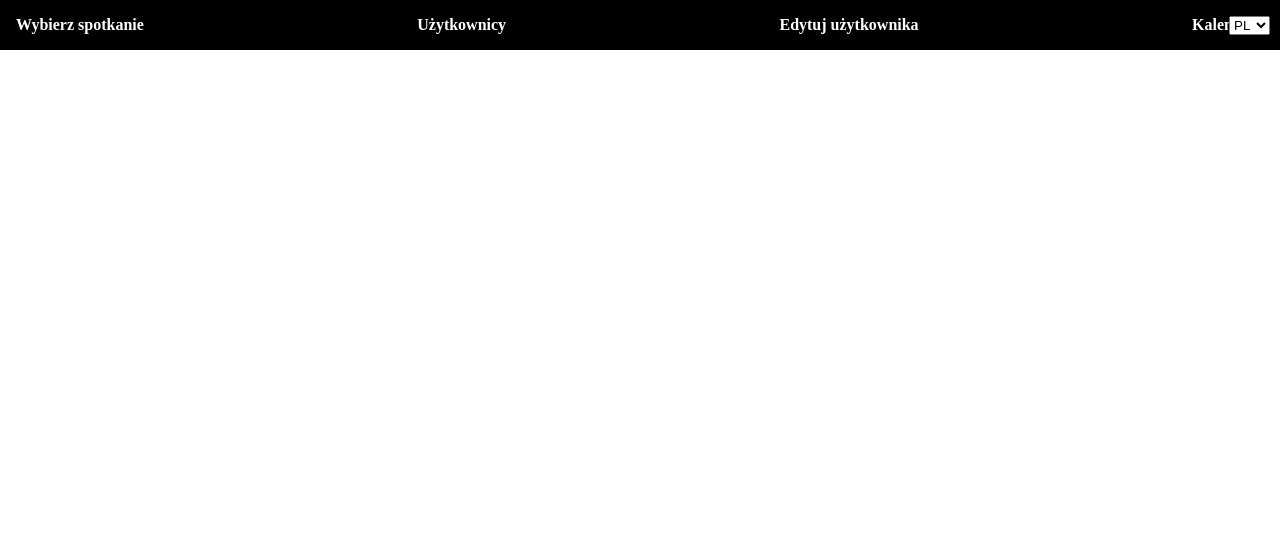
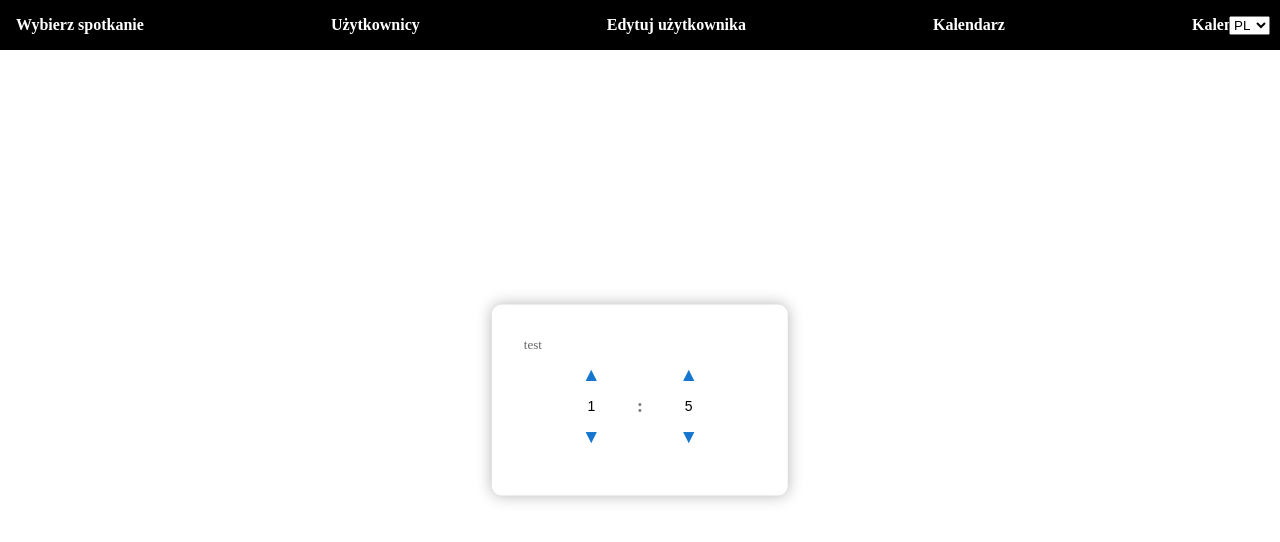
Before and after one commit to odevpl/Calendar, a React (Vite) app: page /calendar/popup-time in a window 1280 px wide. Shown: the top 542 px of the page. Built offline with nearby package versions, Linux system fonts and the light colour scheme.

Commit message:
add time popup UI with basic controls

```diff
--- a/src/App.jsx
+++ b/src/App.jsx
@@ -8,6 +8,7 @@ import UserEdit from './pages/users/edit/UserEdit';
 import { useState } from 'react';
 import pl from '../src/translations/pl';
 import en from '../src/translations/en';
+import PopupTime from './pages/calendar/PopupTime/PopupTime';
 
 function App() {
   const [language, setLanguage] = useState('pl');
@@ -40,6 +41,11 @@ function App() {
           path='/users/edit'
           element={<UserEdit translate={translate} />}
         />
+        {/* test  */}
+        <Route
+          path='/calendar/popup-time'
+          element={<PopupTime translate={translate} />}
+        />
       </Routes>
     </Router>
   );
--- a/src/components/layout/NavBar/NavBar.jsx
+++ b/src/components/layout/NavBar/NavBar.jsx
@@ -11,6 +11,7 @@ const NavBar = ({ language, handleLanguageChange, translate }) => {
           <NavLink to='/users'>{translate.nav.users}</NavLink>
           <NavLink to='/users/edit'>{translate.nav.userEdit}</NavLink>
           <NavLink to='/calendar'>{translate.nav.calendar}</NavLink>
+          <NavLink to='/calendar/popup-time'>{translate.nav.calendar}</NavLink>
           <select
             value={language}
             onChange={(e) => handleLanguageChange(e.target.value)}
--- a/src/pages/calendar/Calendar.jsx
+++ b/src/pages/calendar/Calendar.jsx
@@ -3,6 +3,7 @@ import dayjs from 'dayjs';
 import './Calendar.scss';
 import DayPicker from '../../components/booking/DayPicker/DayPicker';
 import BlueBtn from '../../components/ui/Button/BlueBtn/BlueBtn';
+import PopupTime from './PopupTime/PopupTime';
 
 const Calendar = ({ translate }) => {
   const [calendar, setCalendar] = useState([]); // stan kalendarza
@@ -101,6 +102,47 @@ const Calendar = ({ translate }) => {
               onChange={(e) => setNewTime(e.target.value)}
             />
           </div>
+          {/* zmiana czasu testy  */}
+          {/* ================= */}
+          <div className='formGroup'>
+            <label>{translate.calendarPage.popup.hour}</label>
+            <div className='time'>
+              <div className='hours'>
+                <button>▲</button>
+                <input
+                  className='timeInput'
+                  type='number'
+                  // type='time'
+                  // value={newTime}
+                  // onChange={(e) => setNewTime(e.target.value)}
+                  // placeholder='godz'
+                  min={1}
+                  max={23}
+                />
+                <button>▼</button>
+              </div>
+              <div className='separator'>:</div>
+              <div className='hours'>
+                <button>▲</button>
+                <input
+                  className='timeInput'
+                  type='number'
+                  // type='time'
+                  // value={newTime}
+                  // onChange={(e) => setNewTime(e.target.value)}
+                  // placeholder='min'
+                  min={0}
+                  max={55}
+                  step={5}
+                />
+                <button>▼</button>
+              </div>
+            </div>
+          </div>
+
+          {/* ===================== */}
+
+          {/* ================== */}
           <div className='formGroup'>
             <label>{translate.calendarPage.popup.meetingLength}</label>
             <input
--- a/src/pages/calendar/Calendar.scss
+++ b/src/pages/calendar/Calendar.scss
@@ -9,7 +9,7 @@
     background: white;
     padding: 2rem;
     border-radius: 10px;
-    box-shadow: 0 0 15px rgba(0,0,0,0.3);
+    box-shadow: 0 0 15px rgba(0, 0, 0, 0.3);
     z-index: 100;
 
     .formGroup {
@@ -19,7 +19,45 @@
         display: block;
         margin-bottom: 0.3rem;
       }
-
+      // czas zmiana super komponent
+      // ==========================================
+      .time {
+        width: 30%;
+        margin: 0 auto;
+        display: flex;
+        align-items: center;
+        justify-content: center;
+        gap: 1em;
+        text-align: center;
+        button {
+          border: none;
+          background: none;
+          cursor: pointer;
+          font-size: 1.2rem;
+          color: rgb(22, 118, 207);
+        }
+        .separator {
+          font-size: 1.2rem;
+          font-weight: bold;
+          color: gray;
+          margin: 0;
+          padding: 0;
+        }
+        .hours {
+          .timeInput {
+            text-align: center;
+            border: none;
+            -moz-appearance: textfield;
+          }
+          .timeInput::-webkit-inner-spin-button,
+          .timeInput::-webkit-outer-spin-button {
+            -webkit-appearance: none;
+            margin: 0;
+          }
+        }
+      }
+      // czas zmiana super komponent
+      // ==========================================
       input {
         width: 100%;
         padding: 0.3rem 0.5rem;
--- /dev/null
+++ b/src/pages/calendar/PopupTime/PopupTime.jsx
@@ -0,0 +1,83 @@
+import { useState } from 'react';
+import './PopupTime.scss';
+
+const PopupTime = () => {
+  const [hour, setHour] = useState(1);
+  const [minute, setMinute] = useState(5);
+
+  const handleHourChange = (e) => {
+    let value = Number(e.target.value);
+    if (value < 0) value = 0;
+    if (value > 23) value = 23;
+
+    setHour(value);
+  };
+
+  const handleMinuteChange = (e) => {
+    let value = Number(e.target.value);
+    if (value < 0) value = 0;
+    if (value > 55) value = 55;
+    setMinute(value);
+  };
+
+  const addHour = () => {
+    let newHour = hour + 1;
+    if (newHour === 24) {
+      newHour = 0;
+    }
+    setHour(newHour);
+  };
+
+  const subtractHour = () => {
+    let newHour = hour - 1;
+    if (newHour === -1) {
+      newHour = 23;
+    }
+    setHour(newHour);
+  };
+
+  return (
+    <>
+      <div className='popup'>
+        <div className='formGroup'>
+          <label>test</label>
+          <div className='time'>
+            {/* input godziny */}
+            {/* ==================================== */}
+            <div className='hours'>
+              <button onClick={addHour}>▲</button>
+              <input
+                className='timeInput'
+                type='number'
+                min={1}
+                max={23}
+                value={hour}
+                onChange={handleHourChange}
+              />
+              <button onClick={subtractHour}>▼</button>
+            </div>
+            <div className='separator'>:</div>
+
+            {/* input minuty */}
+            {/* ==================================== */}
+            <div className='hours'>
+              <button>▲</button>
+              <input
+                className='timeInput'
+                type='number'
+                min={0}
+                max={55}
+                step={5}
+                value={minute}
+                onChange={handleMinuteChange}
+              />
+              <button>▼</button>
+            </div>
+          </div>
+        </div>
+      </div>
+    </>
+  );
+};
+
+export default PopupTime;
--- /dev/null
+++ b/src/pages/calendar/PopupTime/PopupTime.scss
@@ -0,0 +1,56 @@
+.popup {
+  position: fixed;
+  top: 50%;
+  left: 50%;
+  transform: translate(-50%, -50%);
+  background: white;
+  padding: 2rem;
+  border-radius: 10px;
+  box-shadow: 0 0 15px rgba(0, 0, 0, 0.3);
+  z-index: 100;
+  .formGroup {
+    margin-bottom: 1rem;
+
+    label {
+      display: block;
+      margin-bottom: 0.3rem;
+    }
+    // czas zmiana super komponent
+    // ==========================================
+    .time {
+      width: 30%;
+      margin: 0 auto;
+      display: flex;
+      align-items: center;
+      justify-content: center;
+      gap: 1em;
+      text-align: center;
+      button {
+        border: none;
+        background: none;
+        cursor: pointer;
+        font-size: 1.2rem;
+        color: rgb(22, 118, 207);
+      }
+      .separator {
+        font-size: 1.2rem;
+        font-weight: bold;
+        color: gray;
+        margin: 0;
+        padding: 0;
+      }
+      .hours {
+        .timeInput {
+          text-align: center;
+          border: none;
+          -moz-appearance: textfield;
+        }
+        .timeInput::-webkit-inner-spin-button,
+        .timeInput::-webkit-outer-spin-button {
+          -webkit-appearance: none;
+          margin: 0;
+        }
+      }
+    }
+  }
+}
```
